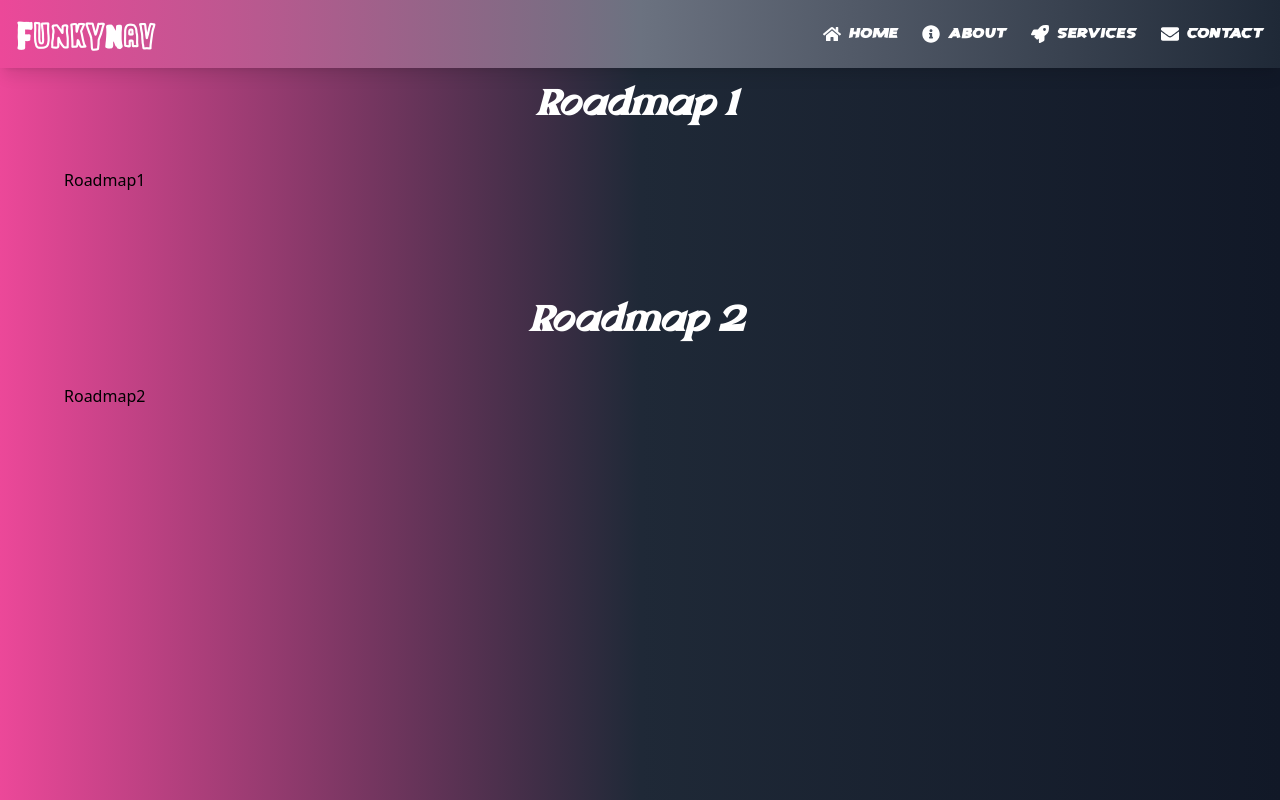
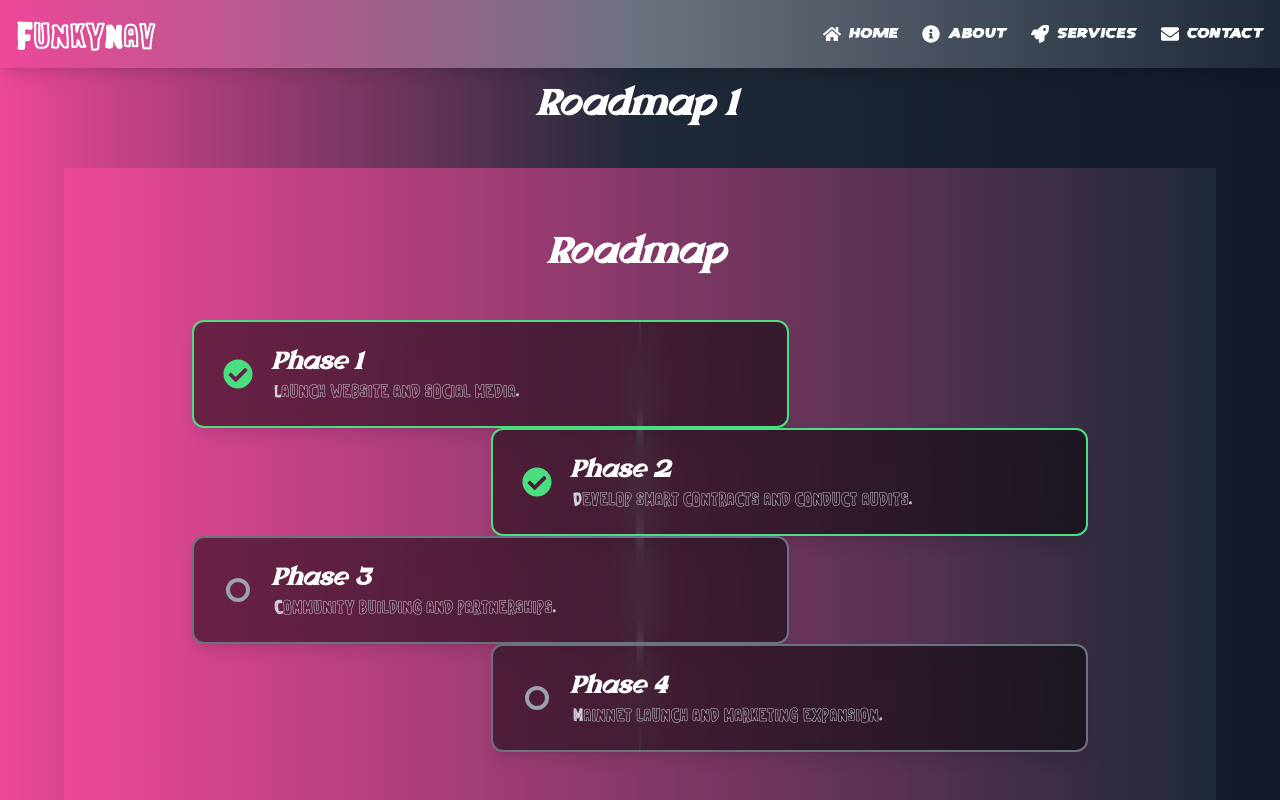
Before and after one commit to aadityaexe/WEBcreator, a React (Vite) app: page /all-roadmap in a window 1280 px wide. Shown: the top 800 px of the page. Built offline with nearby package versions, Linux system fonts and the light colour scheme.

Commit message:
Add roadmap component with phases and styling; update CSS for input and span elements

```diff
--- a/src/All-Roadmap-Section/Roadmap-1/Roadmap1.jsx
+++ b/src/All-Roadmap-Section/Roadmap-1/Roadmap1.jsx
@@ -1,5 +1,62 @@
+import { FaCheckCircle } from "react-icons/fa";
+
+const roadmapData = [
+  {
+    title: "Phase 1",
+    description: "Launch website and social media.",
+    completed: true,
+  },
+  {
+    title: "Phase 2",
+    description: "Develop smart contracts and conduct audits.",
+    completed: true,
+  },
+  {
+    title: "Phase 3",
+    description: "Community building and partnerships.",
+    completed: false,
+  },
+  {
+    title: "Phase 4",
+    description: "Mainnet launch and marketing expansion.",
+    completed: false,
+  },
+];
+
 const Roadmap1 = () => {
-  return <div>Roadmap1</div>;
+  return (
+    <div className="relative py-16 bg-gradient-to-r from-pink-500 to-gray-800 text-white">
+      <h2 className="text-4xl font-bold text-center mb-12">Roadmap</h2>
+      <div className="max-w-4xl mx-auto relative flex flex-col items-center">
+        <div
+          className="absolute w-2 bg-gray-400 rounded-full h-full left-1/2 transform -translate-x-1/2"
+          style={{ borderRadius: "50% 50% 50% 50%" }}
+        ></div>
+        {roadmapData.map((phase, index) => (
+          <div
+            key={index}
+            className={`relative flex items-center p-6 rounded-xl shadow-lg border-2 ${
+              phase.completed ? "border-green-400" : "border-gray-500"
+            } bg-black/50 backdrop-blur-lg w-2/3 ${
+              index % 2 === 0 ? "self-start" : "self-end"
+            }`}
+          >
+            <div className="w-10 h-10 flex justify-center items-center mr-4">
+              {phase.completed ? (
+                <FaCheckCircle className="text-green-400 text-3xl" />
+              ) : (
+                <div className="w-6 h-6 border-4 border-gray-400 rounded-full" />
+              )}
+            </div>
+            <div>
+              <h3 className="text-2xl font-semibold">{phase.title}</h3>
+              <p className="text-gray-300">{phase.description}</p>
+            </div>
+          </div>
+        ))}
+      </div>
+    </div>
+  );
 };
 
 export default Roadmap1;
--- a/src/index.css
+++ b/src/index.css
@@ -72,6 +72,7 @@ textarea {
 }
 
 a,
-input {
+input,
+span {
   font-family: 'fount3';
 }
```
